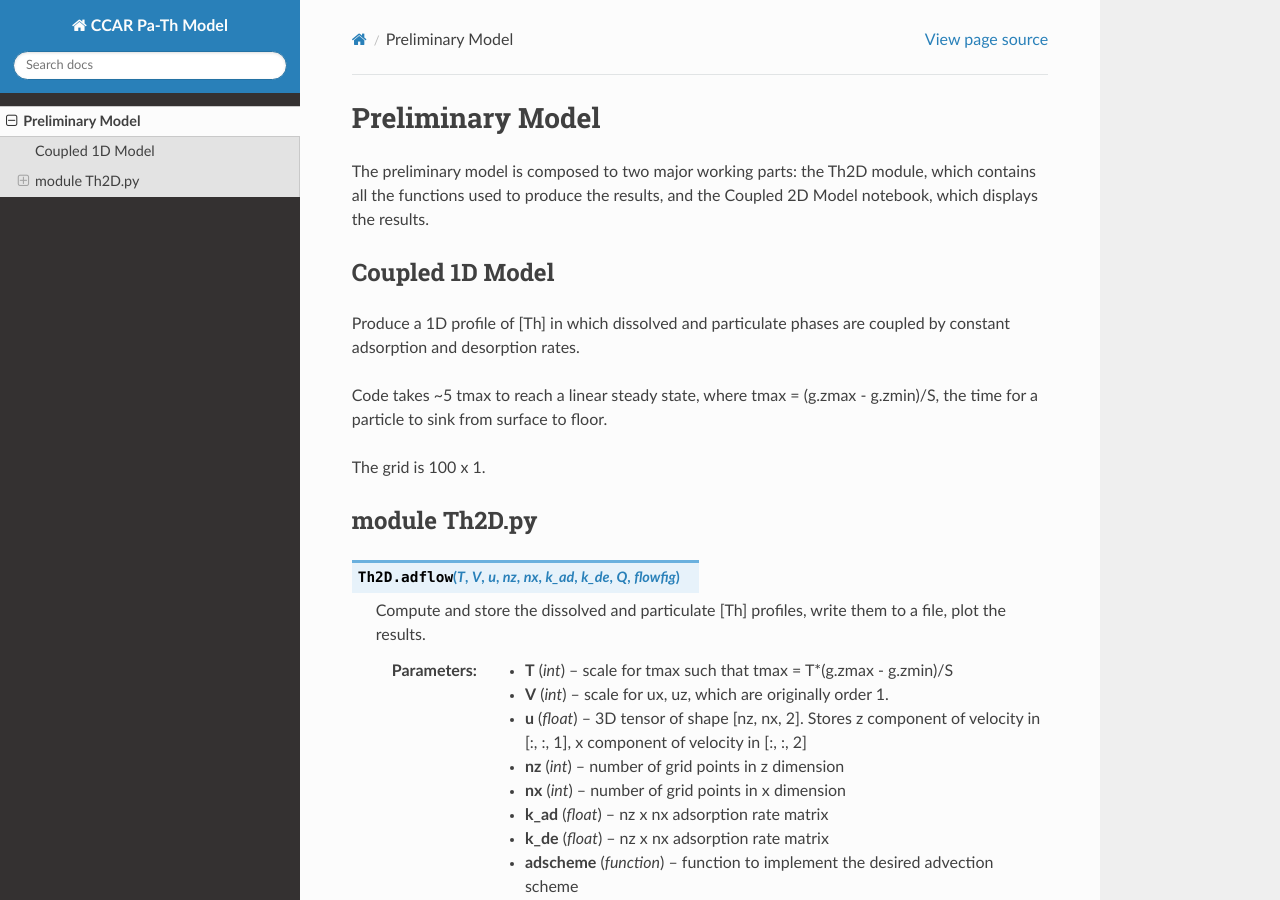
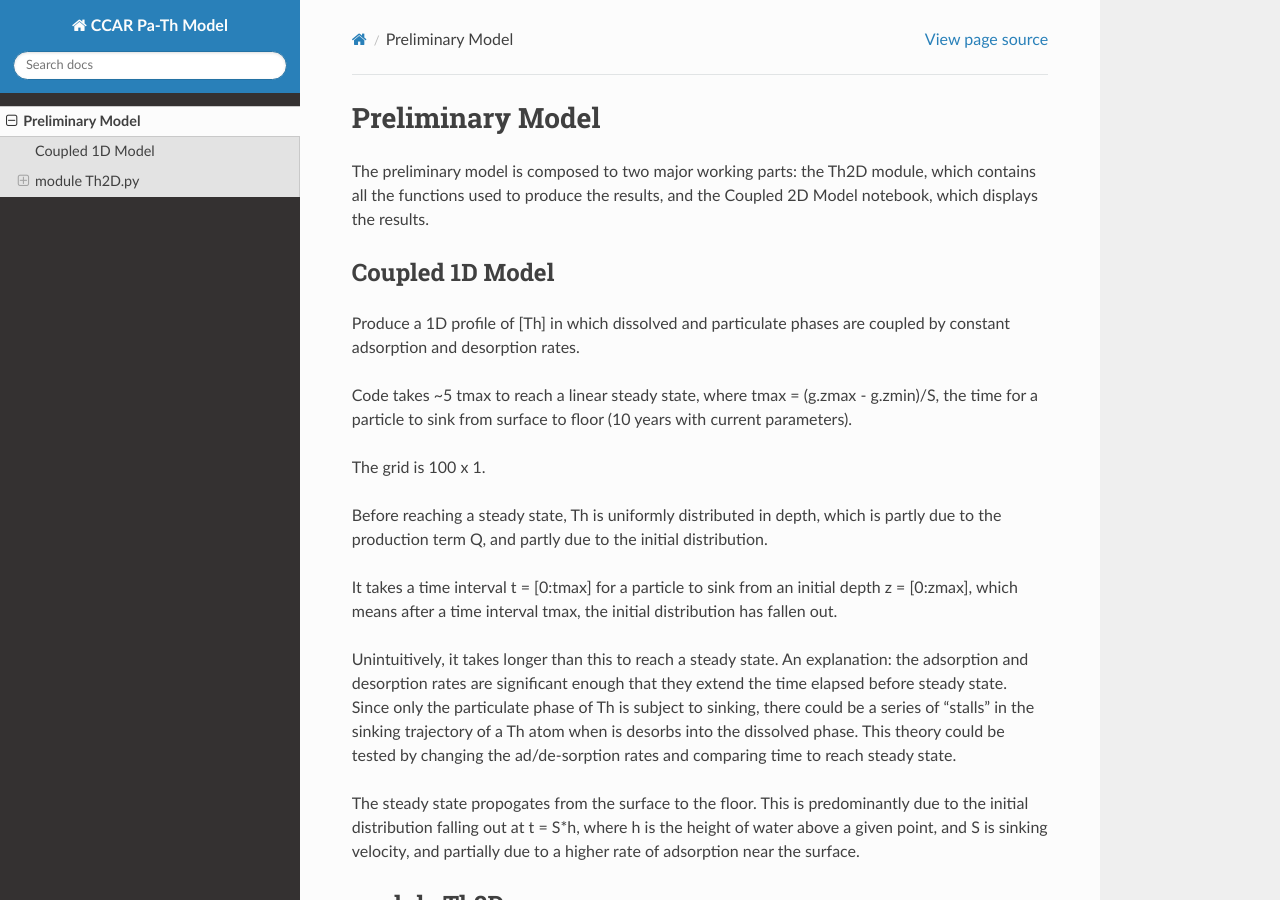
Before and after one commit to UBC-MOAD/pa-th-simple, a Sphinx documentation site: the page built from docs/prelim-model.rst, in a window 1280 px wide and 900 px high. Built offline with Sphinx 7.4.7 and the Read the Docs theme 2.0.0, drawn with Linux system fonts in a browser that asks for light colours.

Commit message:
Updated documentation on 1D Model.
Wrote about the physics underlying the notebook results.

```diff
--- a/docs/prelim-model.rst
+++ b/docs/prelim-model.rst
@@ -11,9 +11,18 @@ Coupled 1D Model
 
 Produce a 1D profile of [Th] in which dissolved and particulate phases are coupled by constant adsorption and desorption rates.
 
-Code takes ~5 tmax to reach a linear steady state, where tmax = (g.zmax - g.zmin)/S, the time for a particle to sink from surface to floor.
+Code takes ~5 tmax to reach a linear steady state, where tmax = (g.zmax - g.zmin)/S, the time for a particle to sink from surface to floor (10 years with current parameters).
 
 The grid is 100 x 1.
+
+Before reaching a steady state, Th is uniformly distributed in depth, which is partly due to the production term Q, and partly due to the initial distribution.
+
+It takes a time interval t = [0:tmax] for a particle to sink from an initial depth z = [0:zmax], which means after a time interval tmax, the initial distribution has fallen out.
+
+Unintuitively, it takes longer than this to reach a steady state.
+An explanation: the adsorption and desorption rates are significant enough that they extend the time elapsed before steady state. Since only the particulate phase of Th is subject to sinking, there could be a series of "stalls" in the sinking trajectory of a Th atom when is desorbs into the dissolved phase. This theory could be tested by changing the ad/de-sorption rates and comparing time to reach steady state.
+
+The steady state propogates from the surface to the floor. This is predominantly due to the initial distribution falling out at t = S*h, where h is the height of water above a given point, and S is sinking velocity, and partially due to a higher rate of adsorption near the surface.
 
 ==============
 module Th2D.py
```
Also changed, not shown: 3 other files.
